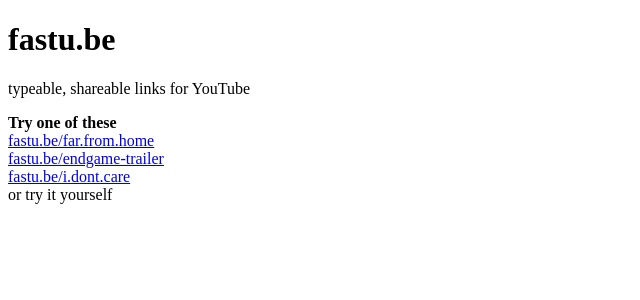
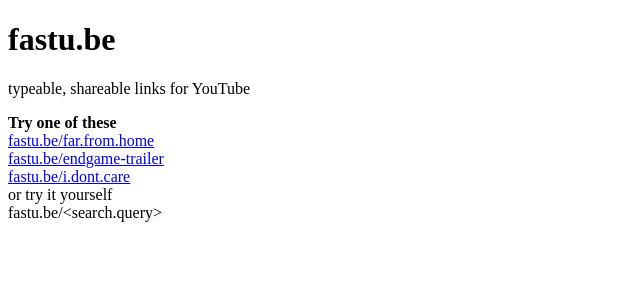
Before and after one commit to AdeshAtole/fastu.be, a Flask app: page / in a window 1280 px wide. Shown: the top 300 px of the page, without its empty margins (0-640 px from the left). Run offline with Flask 2, Linux system fonts and the light colour scheme.

Commit message:
Add guide

```diff
--- a/templates/index.html
+++ b/templates/index.html
@@ -16,6 +16,7 @@
             <div><a href="http://fastu.be/endgame-trailer" target="_blank">fastu.be/endgame-trailer</a></div>
             <div><a href="http://fastu.be/i.dont.care" target="_blank">fastu.be/i.dont.care</a></div>
             <div>or try it yourself</div>
+	    <div>fastu.be/&ltsearch.query&gt</div>
         </p>
 
     </body>
```
